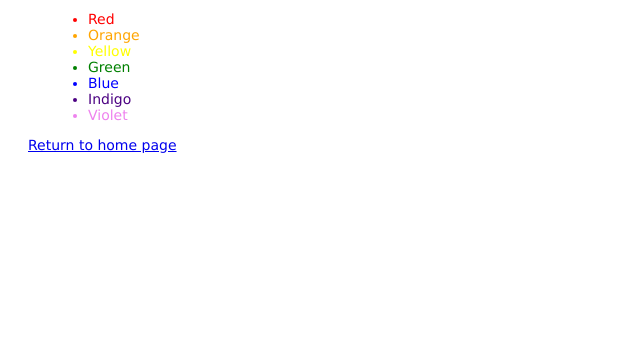
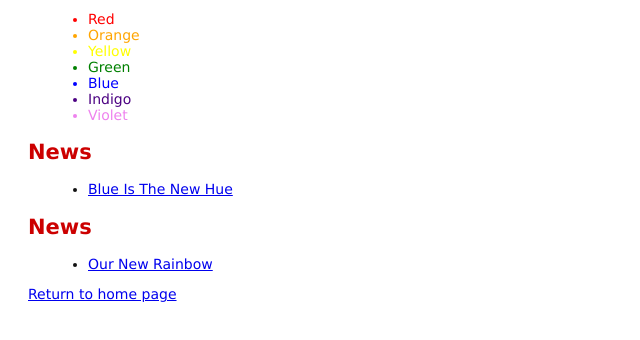
Before and after one commit to rakshit1206/2310453, a plain HTML site: page index.html in a window 1280 px wide. Shown: the part 118-458 px from the top of the page, without its empty margins (0-640 px from the left). Drawn offline with Linux system fonts and the light colour scheme.

Commit message:
Add news item for rainbow

```diff
--- a/index.html
+++ b/index.html
@@ -18,7 +18,14 @@
     <li style="color: indigo">Indigo</li>
     <li style="color: violet">Violet</li>
   </ul>
-
+  <h2 style="color: #C00">News</h2>
+  <ul>
+    <li><a href="news-1.html">Blue Is The New Hue</a></li>
+  </ul>
+  <h2 style="color: #C00">News</h2>
+  <ul>
+    <li><a href="rainbow.html">Our New Rainbow</a></li>
+  </ul>
   <p><a href="index.html">Return to home page</a></p>
 </body>
 </html>
```
